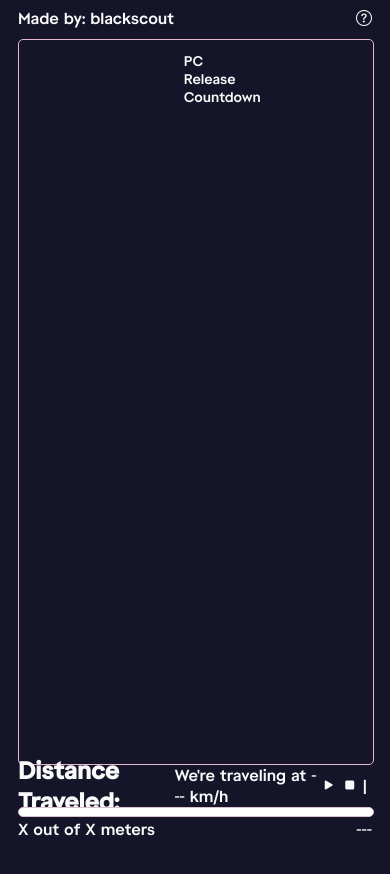
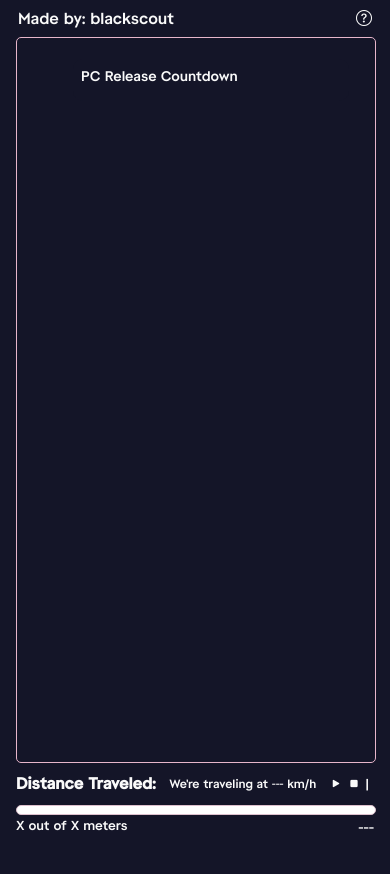
Before and after one commit to bscout9956/bscout9956.github.io, a plain HTML site: page index.html in a window 390 px wide. Shown: the top 874 px of the page. After the commit the page ends 844 px from the top, so only its background shows below. Drawn offline with nearby package versions, Linux system fonts and the light colour scheme.

Commit message:
Attempt to improve responsiveness a bit

```diff
--- a/style.css
+++ b/style.css
@@ -171,3 +171,43 @@ header {
     font-family: "ArtDecoMedium", sans-serif;
     color: rgb(250, 250, 250);
 }
+
+@media (max-width: 768px) {
+    .about-info-text {
+        width: 30vw;
+        transform: translateX(-30vw);
+    }
+
+    .container {
+        padding: 8px;
+    }
+
+    #distance-progress {
+        font-size: small;
+    }
+
+    .progress-control-container {
+        top: 7vh;
+    }
+
+    .progress-control {
+        width: min(260px, 70vw);
+        padding: 8px;
+    }
+
+    .progress-control h1 {
+        font-size: 14px;
+    }
+
+    .distance-traveled h2 {
+        font-size: 16px;
+    }
+
+    #travel-speed {
+        font-size: 12px;
+    }
+
+    .player-controls {
+        font-size: 13px;
+    }
+}
```
